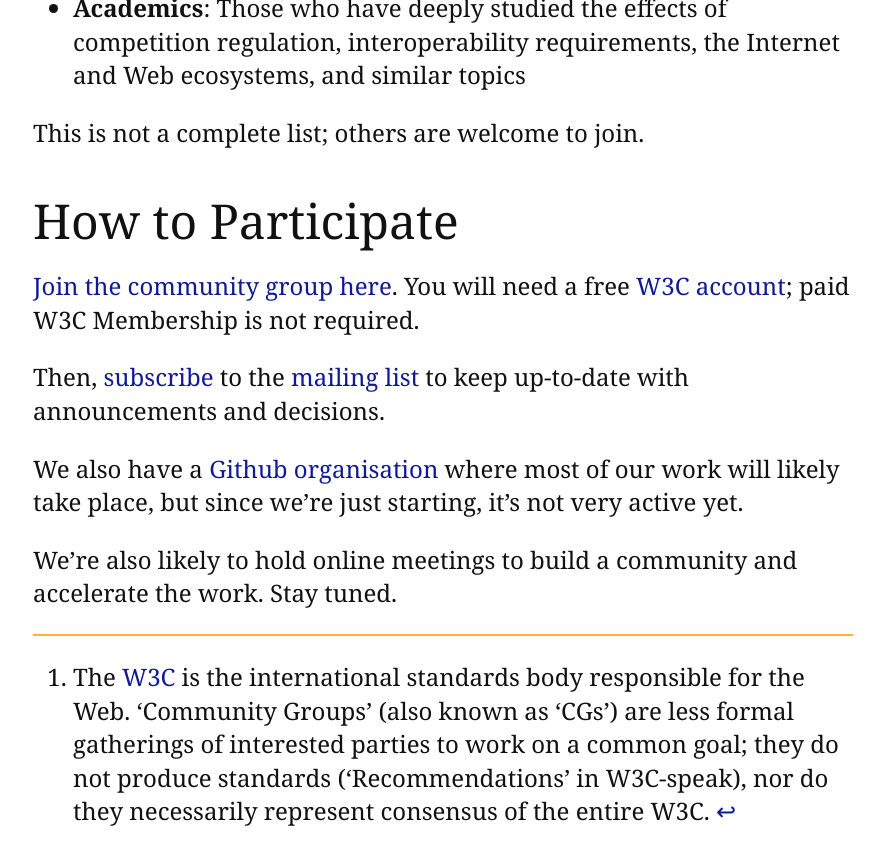
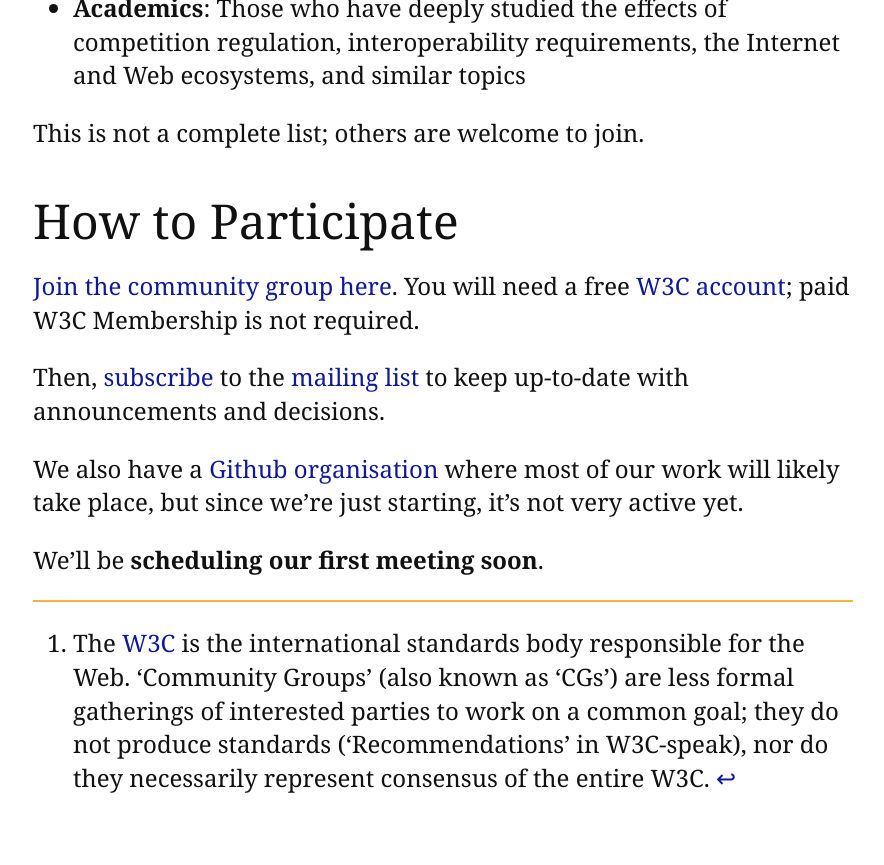
Before and after one commit to interop-remedies-cg/interop-remedies-cg.github.io, a Jekyll site: the page built from index.md, in a window 1280 px wide and 900 px high, scrolled down 1253 px. Shown: the top 865 px of the window, without its empty margins (191-1075 px from the left). Built offline with Jekyll 4.4.1, drawn with Linux system fonts in a browser that asks for light colours.

Commit message:
scheduling

```diff
--- a/index.md
+++ b/index.md
@@ -31,7 +31,7 @@ Then, [subscribe](mailto:public-interop-remedies-request@w3.org?subject=subscrib
 
 We also have a [Github organisation](https://github.com/interop-remedies-cg) where most of our work will likely take place, but since we're just starting, it's not very active yet.
 
-We're also likely to hold online meetings to build a community and accelerate the work. Stay tuned.
+We'll be **scheduling our first meeting soon**.
 
 
 ------
```
